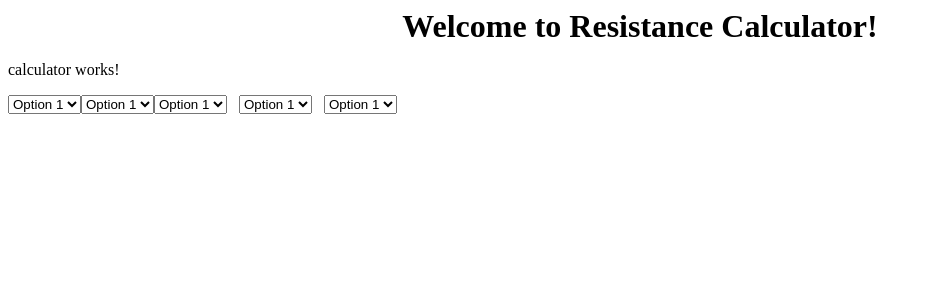
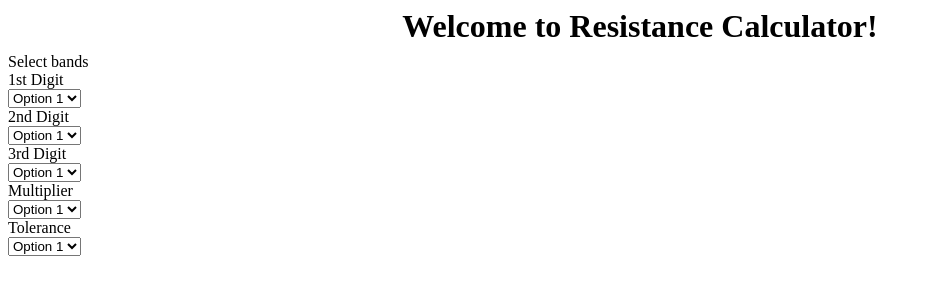
Before and after one commit to kw00183/cs6261project4, an Angular app: page / in a window 1280 px wide. Shown: the top 300 px of the page, without its empty margins (0-930 px from the left). Built offline with nearby package versions, Linux system fonts and the light colour scheme.

Commit message:
update the calculator component html

```diff
--- a/src/app/app.component.css
+++ b/src/app/app.component.css
@@ -18,10 +18,3 @@ h6 {
 p {
   margin: 0;
 }
-
-round-container {
-  border: 1px solid #000000;
-  border-radius: 25px;
-  padding: 20px;
-  margin: 0 20px;
-}
--- a/src/app/resistance/calculator/calculator.component.css
+++ b/src/app/resistance/calculator/calculator.component.css
@@ -0,0 +1,10 @@
+p {
+  margin: 0;
+}
+
+round-container {
+  border: 1px solid #000000;
+  border-radius: 25px;
+  padding: 20px;
+  margin: 0 20px;
+}
--- a/src/app/resistance/calculator/calculator.component.html
+++ b/src/app/resistance/calculator/calculator.component.html
@@ -1,7 +1,8 @@
-<p>calculator works!</p>
+<p>Select bands</p>
 
 <div>
   <span>
+    <p>1st Digit</p>
     <select name="digit1" id="#">
       <option selected="selected" value="one">Option 1</option>
       <option value="two">Option 2</option>
@@ -9,6 +10,7 @@
     </select>
   </span>
   <span>
+    <p>2nd Digit</p>
     <select name="digit2" id="#">
       <option selected="selected" value="one">Option 1</option>
       <option value="two">Option 2</option>
@@ -16,23 +18,24 @@
     </select>
   </span>
   <span>
+    <p>3rd Digit</p>
     <select name="digit3" id="#">
       <option selected="selected" value="one">Option 1</option>
       <option value="two">Option 2</option>
       <option value="three">Option 3</option>
     </select>
   </span>
-  &nbsp;
   <span>
-    <select name="digit3" id="#">
+    <p>Multiplier</p>
+    <select name="multiplier" id="#">
       <option selected="selected" value="one">Option 1</option>
       <option value="two">Option 2</option>
       <option value="three">Option 3</option>
     </select>
   </span>
-  &nbsp;
   <span>
-    <select name="digit3" id="#">
+    <p>Tolerance</p>
+    <select name="tolerance" id="#">
       <option selected="selected" value="one">Option 1</option>
       <option value="two">Option 2</option>
       <option value="three">Option 3</option>
--- a/src/app/resistance/calculator/calculator.component.ts
+++ b/src/app/resistance/calculator/calculator.component.ts
@@ -7,23 +7,39 @@ import { Component, OnInit } from '@angular/core';
 })
 export class CalculatorComponent implements OnInit {
 
-//  public array: colorBand = [
-//    {color: 'black', figure: 0, multiply: 1, tolerance: null},
-//    {color: 'brown', figure: 1, multiply: 10, tolerance: 1},
-//    {color: 'red', figure: 2, multiply: 100, tolerance: 2},
-//    {color: 'orange', figure: 3, multiply: 1000, tolerance: null},
-//    {color: 'yellow', figure: 4, multiply: 10000, tolerance: null},
-//    {color: 'green', figure: 5, multiply: 100000, tolerance: 0.5},
-//    {color: 'blue', figure: 6, multiply: 1000000, tolerance: 0.25},
-//    {color: 'violet', figure: 7, multiply: 10000000, tolerance: 0.1},
-//    {color: 'grey', figure: 8, multiply: 100000000, tolerance: 0.05},
-//    {color: 'white', figure: 9, multiply: 1000000000, tolerance: null},
-//    {color: 'gold', figure: null, multiply: 0.1, tolerance: 5},
-//    {color: 'silver', figure: null, multiply: 0.01, tolerance: 10},
-//    {color: 'none', figure: null, multiply: null, tolerance: 20},
-//  ];
+  public colorBands: string[];
+  public colorMultiplier: string[];
+  public colorTolerance: string[];
 
-  constructor() {}
+  constructor() {
+    this.colorBands = [
+      {id: 0, name: '0 black'},
+      {id: 1, name: '1 brown'},
+      {id: 2, name: '2 red'},
+      {id: 3, name: '3 orange'},
+      {id: 4, name: '4 yellow'},
+      {id: 5, name: '5 green'},
+      {id: 6, name: '6 blue'},
+      {id: 7, name: '7 violet'},
+      {id: 8, name: '8 grey'},
+      {id: 9, name: '9 white'}
+    ];
+
+    this.colorMultiplier = [
+      {id: 0, name: 'x1 black'},
+      {id: 1, name: 'x10 brown'},
+      {id: 2, name: 'x100 red'},
+      {id: 3, name: 'x1K orange'},
+      {id: 4, name: 'x10K yellow'},
+      {id: 5, name: 'x100K green'},
+      {id: 6, name: 'x1M blue'},
+      {id: 7, name: 'x10M violet'},
+      {id: 8, name: 'x100M grey'},
+      {id: 9, name: 'x1G white'},
+      {id: 10, name: '÷10 gold'},
+      {id: 11, name: '÷100 silver'},
+    ];
+  }
 
   ngOnInit(): void {
   }
```
